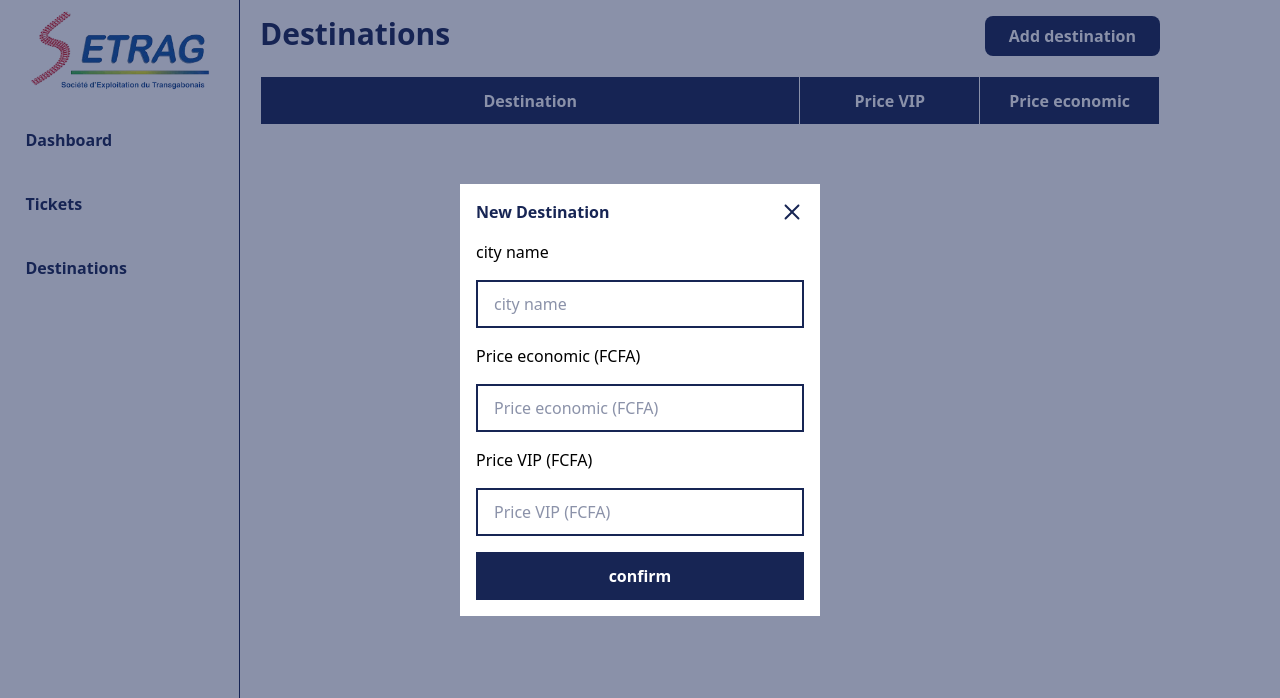
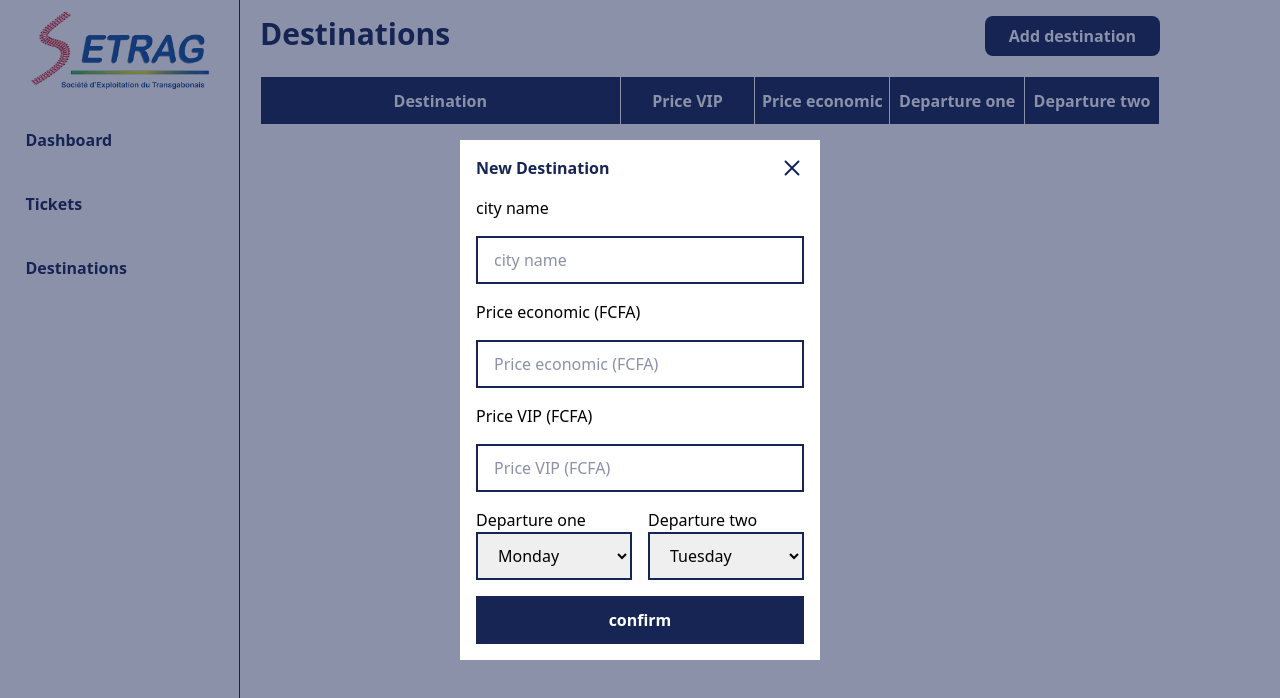
Before and after one commit to Tshobohwa/setrag, a React (Create React App) app: page /Destinations in a window 1280 px wide. Both pictures are taken after a click on the button "Add destination". Shown: the top 698 px of the page. Built offline with nearby package versions, Linux system fonts and the light colour scheme.

Commit message:
Ajouter dates et numero de siege

```diff
--- a/src/components/popups/NewDestination.jsx
+++ b/src/components/popups/NewDestination.jsx
@@ -3,19 +3,40 @@ import { CgClose } from "react-icons/cg";
 import DataContext from "../../data/dataContext";
 
 const NewDestination = ({ close }) => {
+  const weekDays = [
+    "Monday",
+    "Tuesday",
+    "Wednesday",
+    "Thursday",
+    "Friday",
+    "Saturday",
+    "Sunday",
+  ];
   const [cityName, setCityName] = useState("");
   const [vip, setVip] = useState(0);
   const [economic, setEconomic] = useState(0);
 
+  const [departureOne, setDepartureOne] = useState(weekDays[0]);
+  const [departureTwo, setDepartureTwo] = useState(weekDays[1]);
+
   const { addDestination } = useContext(DataContext);
 
   const confirmHandler = () => {
-    if (cityName === "" || vip === 0 || economic === 0 || !economic || !vip)
+    if (
+      cityName === "" ||
+      vip === 0 ||
+      economic === 0 ||
+      !economic ||
+      !vip ||
+      departureOne === departureTwo
+    )
       return;
     const destination = {
       cityName,
       vip,
       economic,
+      departureOne,
+      departureTwo,
     };
     addDestination(destination);
     close();
@@ -56,7 +77,32 @@ const NewDestination = ({ close }) => {
             onChange={(e) => setVip(+e.target.value)}
           />
         </div>
-
+        <div className="grid grid-cols-2 gap-4">
+          <div>
+            <p>Departure one</p>
+            <select
+              className="w-full border-2 border-blue-950 h-[3rem] placeholder:text-blue-950/50 pl-4"
+              onChange={(e) => setDepartureOne(e.target.value)}
+              value={departureOne}
+            >
+              {weekDays.map((weekDay) => (
+                <option value={weekDay}>{weekDay}</option>
+              ))}
+            </select>
+          </div>
+          <div>
+            <p>Departure two</p>
+            <select
+              className="w-full border-2 border-blue-950 h-[3rem] placeholder:text-blue-950/50 pl-4"
+              onChange={(e) => setDepartureTwo(e.target.value)}
+              value={departureTwo}
+            >
+              {weekDays.map((weekDay) => (
+                <option value={weekDay}>{weekDay}</option>
+              ))}
+            </select>
+          </div>
+        </div>
         <button
           className="w-full h-[3rem] bg-blue-950 text-white font-semibold"
           onClick={confirmHandler}
--- a/src/components/popups/NewTicket.jsx
+++ b/src/components/popups/NewTicket.jsx
@@ -12,11 +12,13 @@ const NewTicket = ({ close }) => {
   const { destinations } = useContext(DataContext);
   const [destination, setDestination] = useState(destinations[0]);
   const [name, setName] = useState("");
+  const [departure, setDeparture] = useState("");
+  const [seatNumber, setSeatNumber] = useState(null);
 
   const { addTicket } = useContext(DataContext);
 
   const submitHandler = () => {
-    if (!name) return;
+    if (!name || !seatNumber || !departure) return;
     const ticket = {
       cathegory,
       destination: destination.cityName,
@@ -24,6 +26,8 @@ const NewTicket = ({ close }) => {
       name,
       date: new Date(),
       price: destination[cathegory],
+      seatNumber,
+      departure,
     };
     addTicket(ticket);
     close();
@@ -78,6 +82,29 @@ const NewTicket = ({ close }) => {
                 <option value="economic">economic</option>
                 <option value="vip">VIP</option>
               </select>
+            </div>
+          </div>
+          <div className="w-full flex gap-[4%]">
+            <div className="w-[48%] flex flex-col gap-2">
+              <p>Destination</p>
+              <select
+                className="w-full border-2 border-blue-950 h-[3rem] placeholder:text-blue-950/50 pl-4"
+                onChange={(e) => setDeparture(e.target.value)}
+              >
+                <option value={destination.departureOne}>
+                  {destination.departureOne}
+                </option>
+                <option value={destination.departureTwo}>
+                  {destination.departureTwo}
+                </option>
+              </select>
+            </div>
+            <div className="w-[48%] flex flex-col gap-2">
+              <p>Seat Number</p>
+              <input
+                className="w-full border-2 border-blue-950 h-[3rem] placeholder:text-blue-950/50 pl-4"
+                onChange={(e) => setSeatNumber(e.target.value)}
+              />
             </div>
           </div>
         </div>
--- a/src/pages/Destinations.jsx
+++ b/src/pages/Destinations.jsx
@@ -27,9 +27,11 @@ const Destinations = () => {
           <table className="w-full">
             <thead className=" text-white">
               <tr className="bg-blue-950 h-[3rem]">
-                <th className="w-[60%] border border-white">Destination</th>
-                <th className="w-[20%] border border-white">Price VIP</th>
-                <th className="w-[20%] border border-white">Price economic</th>
+                <th className="w-[40%] border border-white">Destination</th>
+                <th className="w-[15%] border border-white">Price VIP</th>
+                <th className="w-[15%] border border-white">Price economic</th>
+                <th className="w-[15%] border border-white">Departure one</th>
+                <th className="w-[15%] border border-white">Departure two</th>
               </tr>
             </thead>
             <tbody className="w-full">
@@ -39,10 +41,16 @@ const Destinations = () => {
                     {destination.cityName}
                   </td>
                   <td className=" pl-6 border border-blue-950">
-                    {destination.vip}
+                    {destination.vip} FCFA
                   </td>
                   <td className=" pl-6 border border-blue-950">
-                    {destination.economic}
+                    {destination.economic} FCFA
+                  </td>
+                  <td className=" pl-6 border border-blue-950">
+                    {destination.departureOne}
+                  </td>
+                  <td className=" pl-6 border border-blue-950">
+                    {destination.departureTwo}
                   </td>
                 </tr>
               ))}
--- a/src/pages/Tickets.jsx
+++ b/src/pages/Tickets.jsx
@@ -21,7 +21,7 @@ const Tickets = () => {
         </header>
         <section className="w-full flex flex-col gap-4 py-4">
           {tickets.map((ticket) => (
-            <div className="w-full h-[200px] flex">
+            <div className="w-full h-[240px] flex">
               <div
                 className={`h-full w-[80px] ${
                   ticket.cathegory === "vip" ? "bg-yellow-500" : " bg-blue-950"
@@ -31,7 +31,7 @@ const Tickets = () => {
                   {ticket.cathegory}
                 </p>
               </div>
-              <div className="w-full  border-dashed border-2 h-[200px] border-l-0 border-blue-950 px-4 py-6 flex flex-col justify-between">
+              <div className="w-full  border-dashed border-2 h-[240px] border-l-0 border-blue-950 px-4 py-6 flex flex-col justify-between">
                 <div className="w-full flex justify-between">
                   <p className="h-[3rem] px-6 rounded-md bg-blue-950/20 flex items-center w-fit font-semibold text-lg">
                     Name: {ticket.name}
@@ -48,7 +48,15 @@ const Tickets = () => {
                     Price: {ticket.price} FCFA
                   </p>
                 </div>
-                <p className="bg-yellow-400 w-fit px-2 rounded-md">
+                <div className="w-full flex justify-between">
+                  <p className=" text-blue-950 w-fit px-2 rounded-md p-2 bg-red-500 font-semibold">
+                    departure {ticket.departure}
+                  </p>
+                  <p className=" text-blue-950 w-fit px-2 rounded-md p-2 bg-green-500 font-semibold">
+                    seat number: {ticket.seatNumber}
+                  </p>
+                </div>
+                <p className="text-yellow-600 text-end w-fit px-2 rounded-md">
                   payed with {ticket.payementMethod}
                 </p>
               </div>
```
